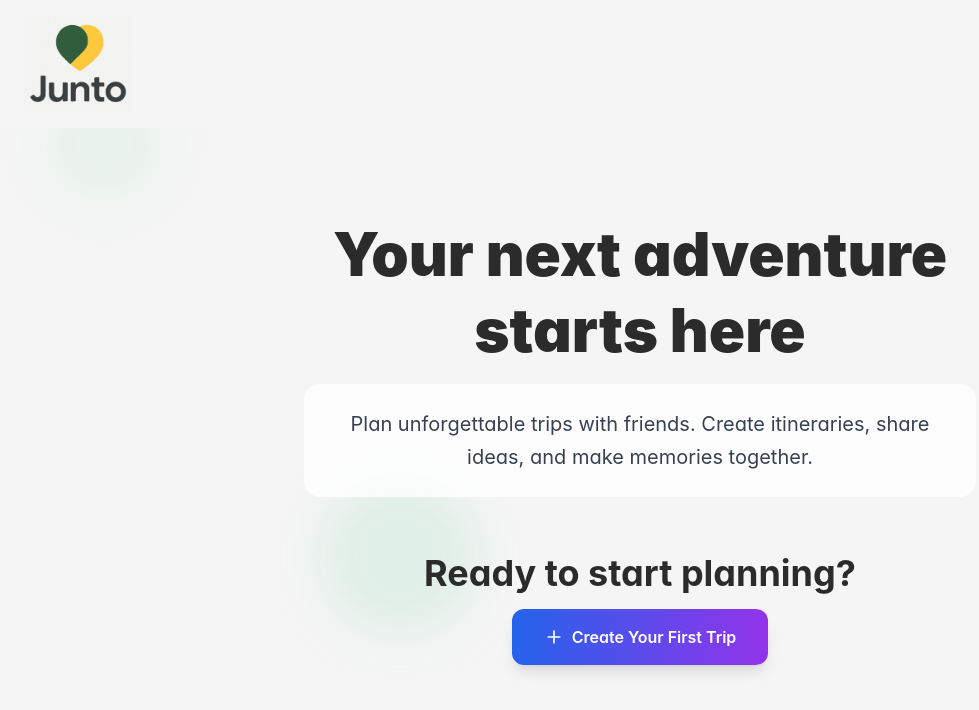
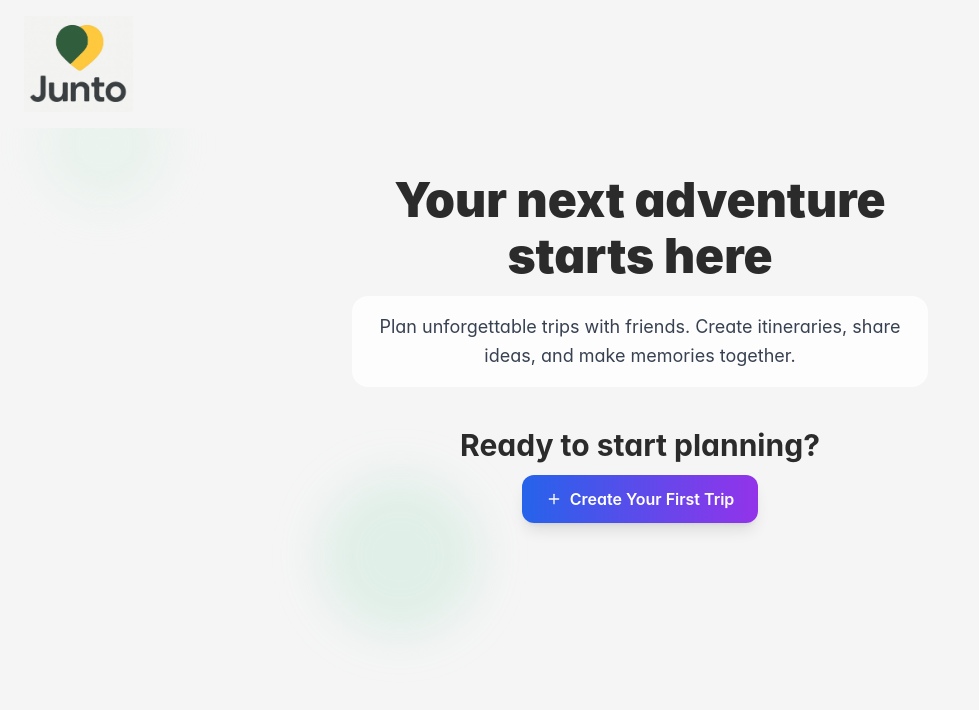
Before and after one commit to MimiLeinbach/Bolt-Hackathon, a React (Vite) app: page / in a window 1280 px wide. Shown: the top 710 px of the page, without its empty margins (0-979 px from the left). Built offline with nearby package versions, Linux system fonts and the light colour scheme.

Commit message:
Optimize homepage layout for 16:9 aspect ratio

```diff
--- a/src/pages/HomePage.tsx
+++ b/src/pages/HomePage.tsx
@@ -30,71 +30,71 @@ export default function HomePage() {
       <div className="relative z-10 flex flex-col min-h-screen p-4">
         {/* Error Message */}
         {error && (
-          <div className="mb-6 p-4 bg-red-50/90 backdrop-blur-sm border border-red-200 rounded-xl flex items-center space-x-3">
-            <AlertCircle className="w-5 h-5 text-red-500 flex-shrink-0" />
+          <div className="mb-4 p-3 bg-red-50/90 backdrop-blur-sm border border-red-200 rounded-xl flex items-center space-x-3">
+            <AlertCircle className="w-4 h-4 text-red-500 flex-shrink-0" />
             <p className="text-red-700 text-sm">{error}</p>
           </div>
         )}
 
-        {/* Hero Section */}
-        <div className="text-center mb-8 pt-20">
-          <div className="mb-6">
-            <h2 className="text-6xl font-black mb-4 text-charcoal">
+        {/* Hero Section - Moved up and made more compact */}
+        <div className="text-center mb-6 pt-8">
+          <div className="mb-4">
+            <h2 className="text-4xl md:text-5xl font-black mb-2 text-charcoal">
               Your next adventure
             </h2>
-            <h3 className="text-6xl font-black mb-6 text-charcoal">
+            <h3 className="text-4xl md:text-5xl font-black mb-4 text-charcoal">
               starts here
             </h3>
-            <div className="bg-white/80 backdrop-blur-sm rounded-2xl p-6 max-w-2xl mx-auto">
-              <p className="text-xl text-gray-700 leading-relaxed">
+            <div className="bg-white/80 backdrop-blur-sm rounded-2xl p-4 max-w-xl mx-auto">
+              <p className="text-lg text-gray-700 leading-relaxed">
                 Plan unforgettable trips with friends. Create itineraries, share ideas, and make memories together.
               </p>
             </div>
           </div>
         </div>
 
-        {/* Hero CTA */}
-        <div className="text-center mb-12">
-          <div className="mb-6">
-            <h2 className="text-4xl font-bold text-charcoal mb-4">
+        {/* Hero CTA - More compact */}
+        <div className="text-center mb-8">
+          <div className="mb-4">
+            <h2 className="text-2xl md:text-3xl font-bold text-charcoal mb-3">
               Ready to start planning?
             </h2>
             <Link
               to="/create-trip"
-              className="inline-flex items-center px-8 py-4 bg-gradient-to-r from-blue-600 to-purple-600 text-white font-semibold rounded-xl hover:from-blue-700 hover:to-purple-700 transition-all duration-200 shadow-lg hover:shadow-xl transform hover:-translate-y-1"
+              className="inline-flex items-center px-6 py-3 bg-gradient-to-r from-blue-600 to-purple-600 text-white font-semibold rounded-xl hover:from-blue-700 hover:to-purple-700 transition-all duration-200 shadow-lg hover:shadow-xl transform hover:-translate-y-1"
             >
-              <Plus className="w-5 h-5 mr-2" />
+              <Plus className="w-4 h-4 mr-2" />
               Create Your First Trip
             </Link>
           </div>
         </div>
 
-        {/* Existing Trips */}
+        {/* Existing Trips - More compact */}
         {trips.length > 0 && (
           <div className="flex-1">
-            <div className="bg-white/90 backdrop-blur-sm rounded-2xl p-6 shadow-lg">
-              <h3 className="text-2xl font-bold text-charcoal mb-6 flex items-center">
-                <Sparkles className="w-6 h-6 mr-2 text-purple-600" />
+            <div className="bg-white/90 backdrop-blur-sm rounded-2xl p-5 shadow-lg">
+              <h3 className="text-xl font-bold text-charcoal mb-4 flex items-center">
+                <Sparkles className="w-5 h-5 mr-2 text-purple-600" />
                 Your Adventures
               </h3>
-              <div className="grid gap-4 md:grid-cols-2 lg:grid-cols-3">
+              <div className="grid gap-3 md:grid-cols-2 lg:grid-cols-3">
                 {trips.map((trip) => (
                   <Link
                     key={trip.id}
                     to={`/trip/${trip.id}`}
-                    className="block p-6 bg-white rounded-xl border border-gray-200 hover:border-purple-300 hover:shadow-lg transition-all duration-200 group"
+                    className="block p-4 bg-white rounded-xl border border-gray-200 hover:border-purple-300 hover:shadow-lg transition-all duration-200 group"
                   >
-                    <div className="flex items-start justify-between mb-3">
-                      <h4 className="font-semibold text-lg text-charcoal group-hover:text-purple-600 transition-colors">
+                    <div className="flex items-start justify-between mb-2">
+                      <h4 className="font-semibold text-base text-charcoal group-hover:text-purple-600 transition-colors">
                         {trip.name}
                       </h4>
                       <div className="flex items-center text-sm text-gray-500">
-                        <Users className="w-4 h-4 mr-1" />
+                        <Users className="w-3 h-3 mr-1" />
                         {trip.participantCount || trip.travelers?.length || 1}
                       </div>
                     </div>
-                    <div className="flex items-center text-sm text-gray-600 mb-2">
-                      <Calendar className="w-4 h-4 mr-2" />
+                    <div className="flex items-center text-sm text-gray-600 mb-1">
+                      <Calendar className="w-3 h-3 mr-2" />
                       {format(new Date(trip.startDate), 'MMM d')} - {format(new Date(trip.endDate), 'MMM d, yyyy')}
                     </div>
                     <div className="flex items-center text-xs text-gray-500">
```
